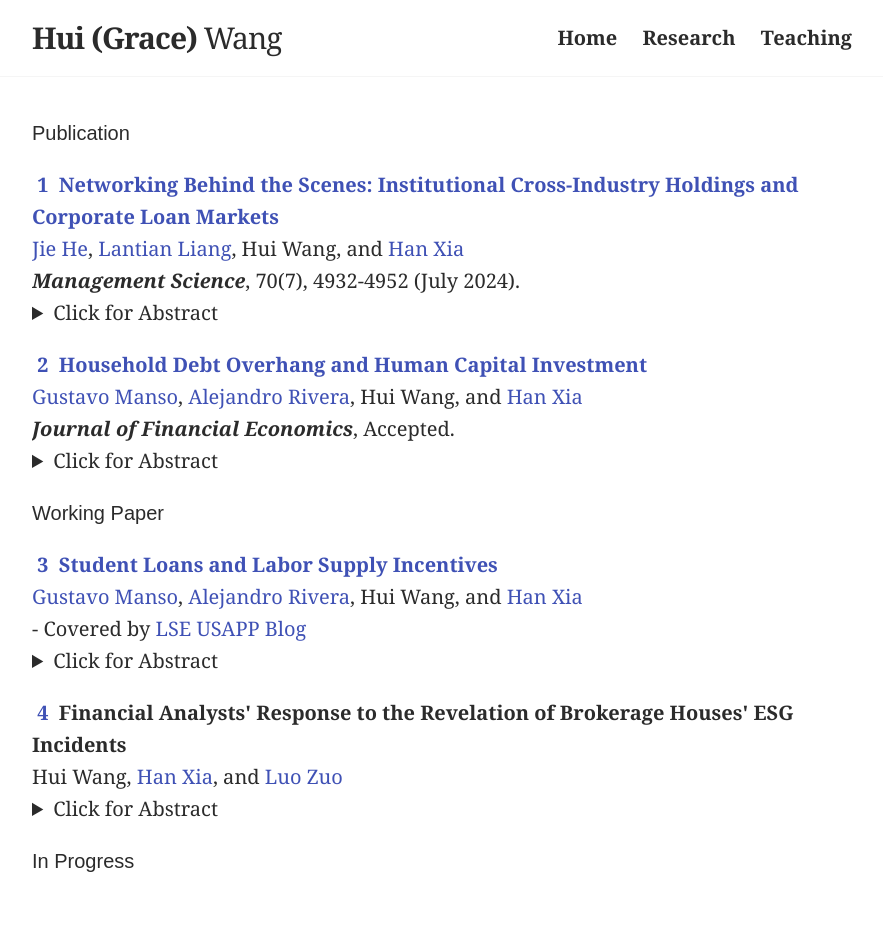
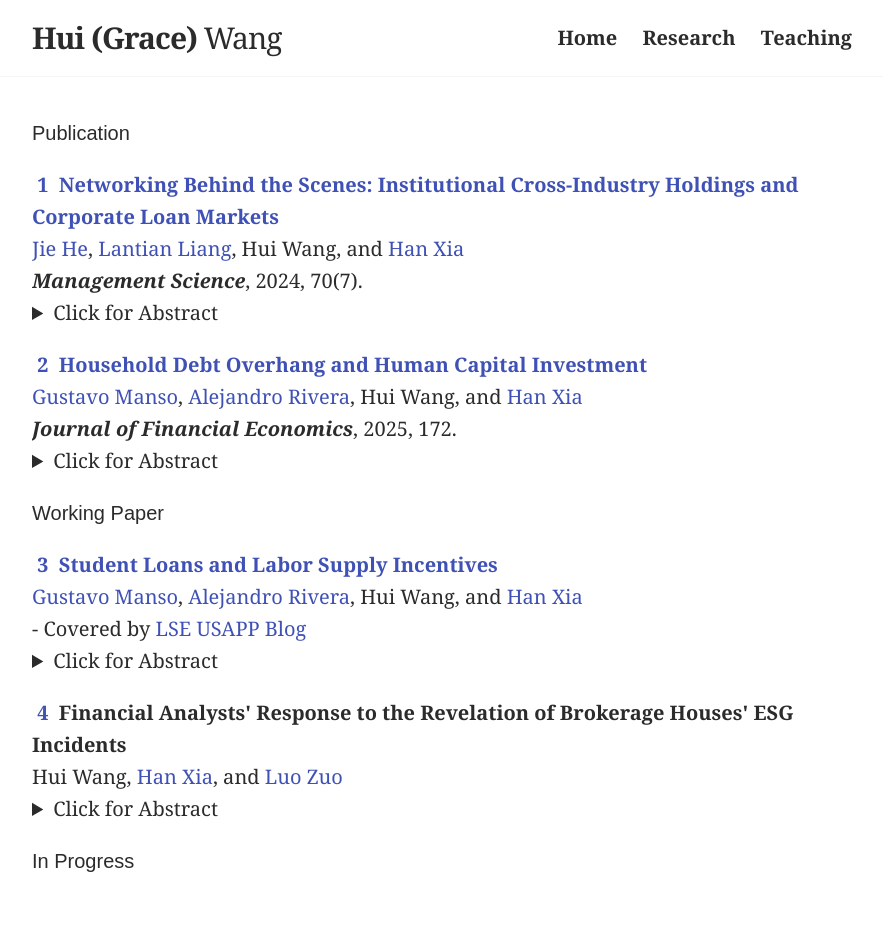
Before and after one commit to huigracewang/homepage, a Jekyll site: the page built from research.md, in a window 1280 px wide. Shown: the whole page, without its empty margins (198-1081 px from the left). Built offline with Jekyll 4.4.1, drawn with Linux system fonts in a browser that asks for light colours.

Commit message:
Update research.md

```diff
--- a/research.md
+++ b/research.md
@@ -5,7 +5,7 @@ slug: /Research
 pubs:
   - title: CrossHold
     description:  <a href="https://pubsonline.informs.org/doi/10.1287/mnsc.2023.4911" target="_blank"><strong>Networking Behind the Scenes&#58; Institutional Cross-Industry Holdings and Corporate Loan Markets</strong></a>
-    publication: <strong><i>Management Science</i></strong>, 70(7), 4932-4952 (July 2024).
+    publication: <strong><i>Management Science</i></strong>, 2024, 70(7).
     authors: <a href="https://sites.google.com/view/jie-he/home" target="_blank">Jie He</a>, <a href="https://www.sydney.edu.au/business/about/our-people/academic-staff/lantian-liang.html" target="_blank">Lantian Liang</a>, Hui Wang, and <a href="https://sites.google.com/site/hanvictorxia/han-xias-home-page" target="_blank">Han Xia</a>
     numbering: 1
     abstract: Institutional investors increasingly hold firms in both the industrial and financial sectors. These cross-industry holdings link firms to “outside” banks that they have not borrowed from, creating a network between the two sectors. We show that such networks reduce firms’ loan spreads. This effect is more prominent when cross-holders are actively involved in borrowers’ routine operations and when they have stronger incentives to advocate for borrowers in the loan process. Furthermore, outside banks begin to lend more to firms once the two parties become linked. This network is “behind-the-scenes” because it does not arise from prior interactions between firms and banks, but is instead built through institutions’ cross-holdings.
@@ -13,7 +13,7 @@ pubs:
     description: <a href="https://papers.ssrn.com/sol3/papers.cfm?abstract_id=4190550" target="_blank"><strong>Household Debt Overhang and Human Capital Investment</strong></a>
     authors: <a href="https://faculty.haas.berkeley.edu/manso/index.html" target="_blank">Gustavo Manso</a>, <a href="https://sites.google.com/site/alejandroriveramesias/" target="_blank">Alejandro Rivera</a>, Hui Wang, and <a href="https://sites.google.com/site/hanvictorxia/han-xias-home-page" target="_blank">Han Xia</a>
     numbering: 2
-    publication: <strong><i>Journal of Financial Economics</i></strong>, Accepted.
+    publication: <strong><i>Journal of Financial Economics</i></strong>, 2025, 172.
     abstract: Unlike labor income, human capital is inseparable from individuals and does not completely accrue to creditors, even at default. As a result, human capital investment should be more resilient to "debt overhang" than labor supply. We develop a dynamic model displaying this important difference. We find that while both labor supply and human capital investment are hump-shaped in household indebtedness, human capital investment declines less aggressively as indebtedness builds up. This is especially the case when human capital depreciation rates are lower. Importantly, because skills acquisition is only valuable when households expect to supply labor in the future, the anticipated greater reduction in labor supply due to debt overhang back-propagates into a reduction in skills acquisition ex ante. Using longitudinal data, we provide empirical support for the model.
 items:
   - title: stuloan
```
